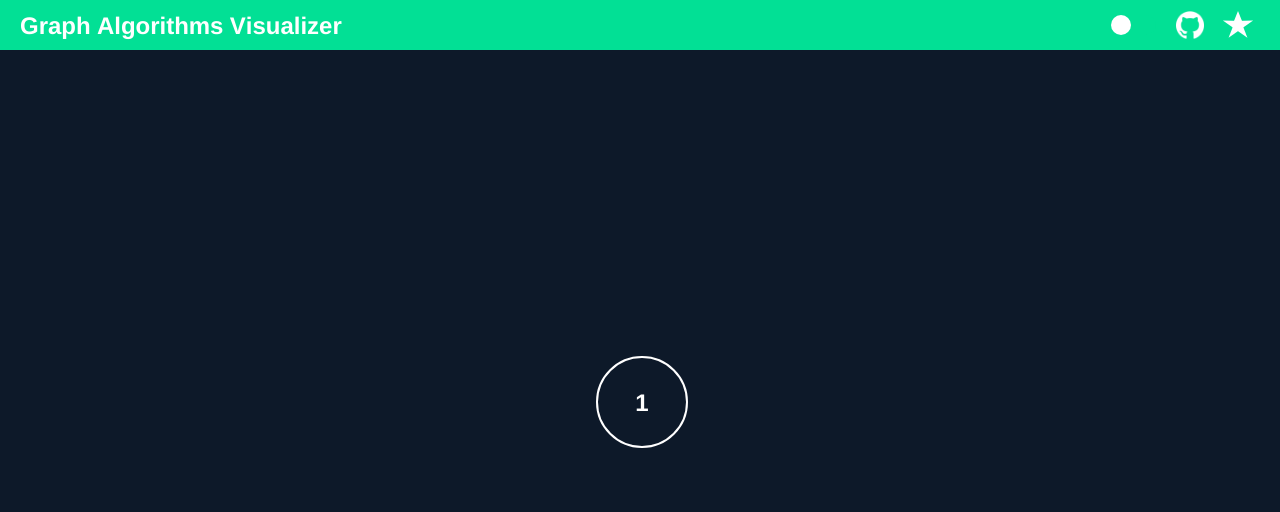
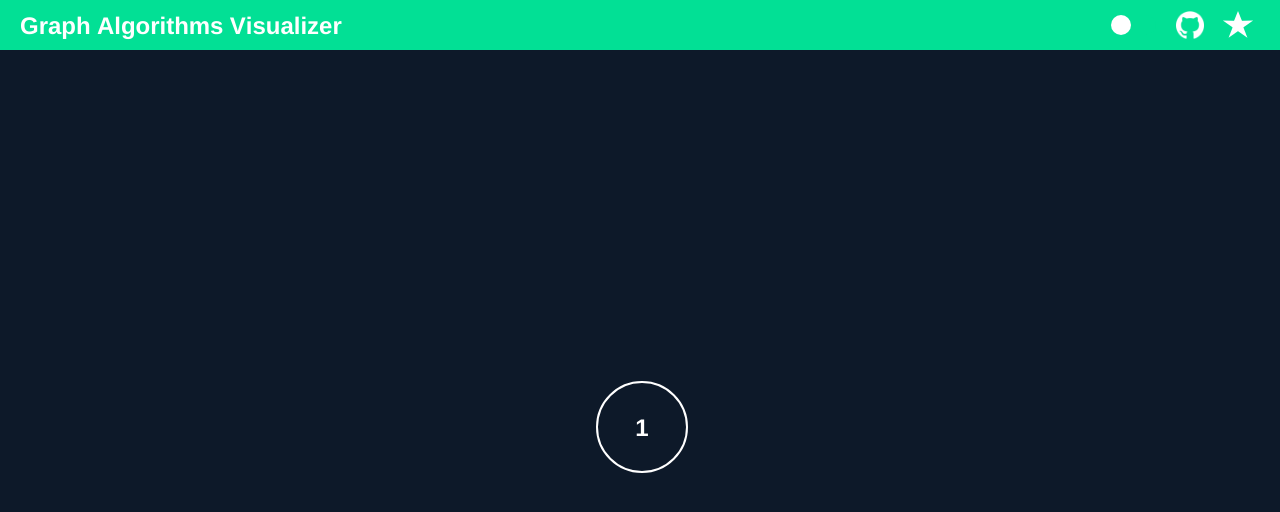
Before and after one commit to jiaqiwang969/GraphGDB, a React (Create React App) app: page / in a window 1280 px wide. Shown: the top 512 px of the page. Built offline with nearby package versions, Linux system fonts and the light colour scheme.

Commit message:
change: general styling

```diff
--- a/src/components/GraphCanvas/GraphCanvas.tsx
+++ b/src/components/GraphCanvas/GraphCanvas.tsx
@@ -1,8 +1,13 @@
 import React, {ReactElement} from 'react';
 import Container from './Container';
+import GraphNode from '../GraphNode/GraphNode';
 
 const GraphCanvas: React.FC = (): ReactElement => {
-  return <Container></Container>;
+  return (
+    <Container>
+      <GraphNode isActive={false} content="1"></GraphNode>
+    </Container>
+  );
 };
 
 export default GraphCanvas;
--- a/src/components/Home/Home.tsx
+++ b/src/components/Home/Home.tsx
@@ -1,7 +1,6 @@
 import React, {ReactElement} from 'react';
 import Navbar from '../Navbar/Navbar';
 import GraphCanvas from '../GraphCanvas/GraphCanvas';
-import GraphNode from '../GraphNode/GraphNode';
 
 interface HomeProps {
   changeTheme: Function;
@@ -12,7 +11,6 @@ const Home: React.FC<HomeProps> = (props: HomeProps): ReactElement => {
     <div>
       <Navbar changeTheme={props.changeTheme}></Navbar>
       <GraphCanvas></GraphCanvas>
-      <GraphNode isActive={false} content="1"></GraphNode>
     </div>
   );
 };
```
